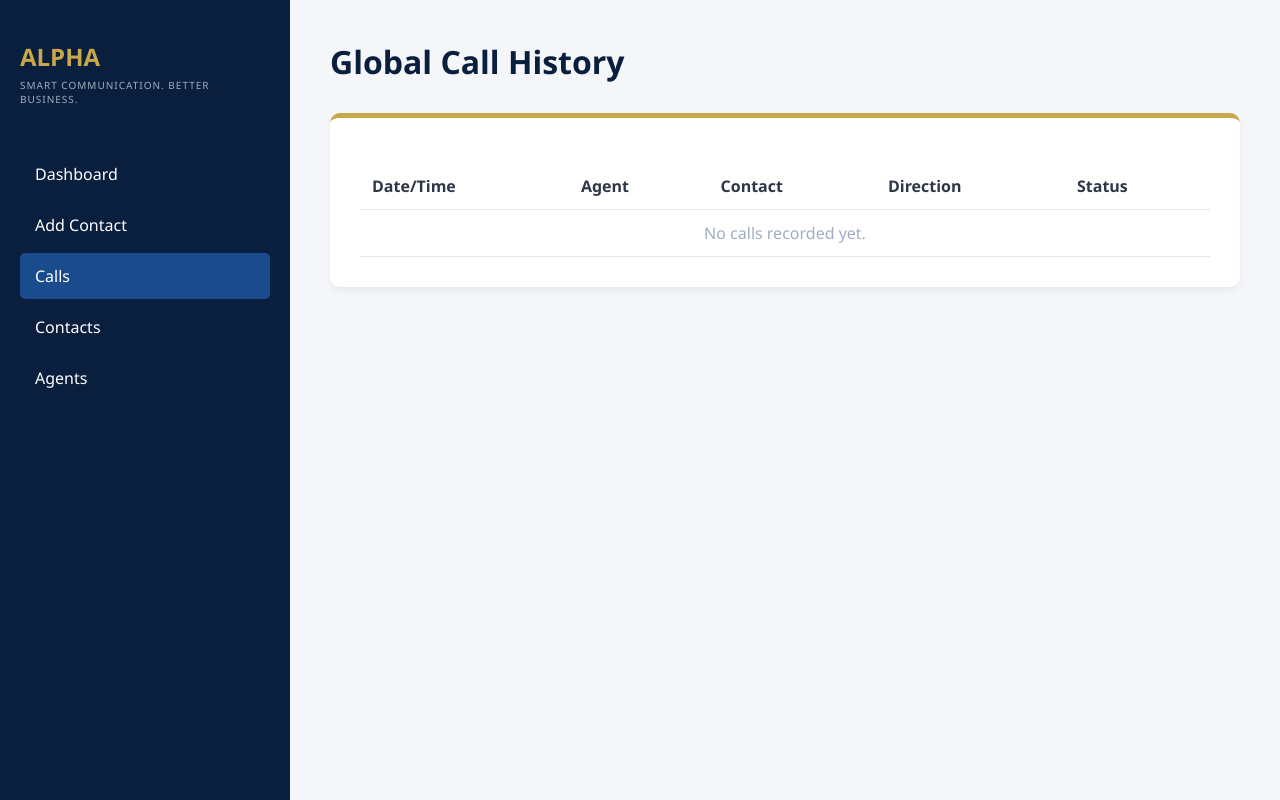
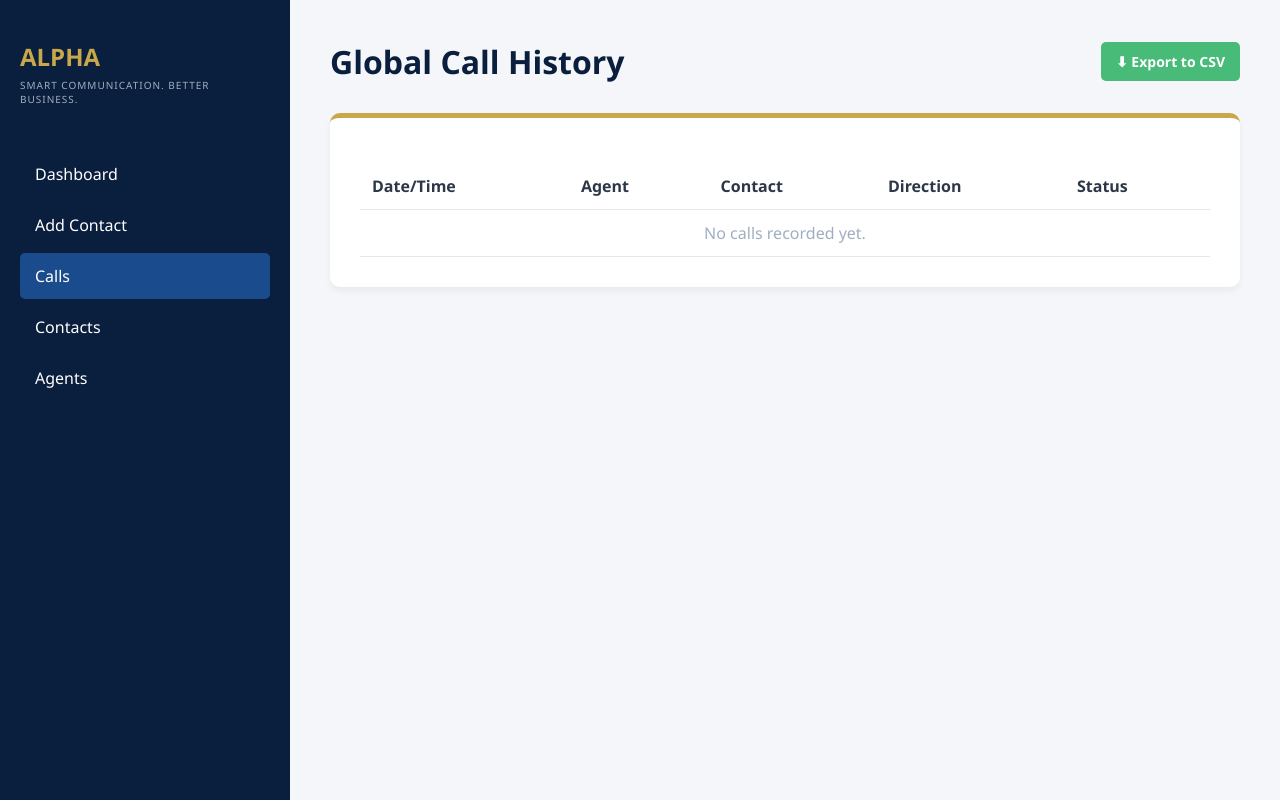
Before and after one commit to Iniobongcodex2/alpha-cloud-contact-center, a Django app: page /calls/ in a window 1280 px wide. Run offline with Django 5.2, Linux system fonts and the light colour scheme.

Commit message:
Added CSV export feature for call history

```diff
--- a/core/templates/core/calls.html
+++ b/core/templates/core/calls.html
@@ -17,6 +17,12 @@
         table { width: 100%; border-collapse: collapse; margin-top: 15px; }
         th, td { text-align: left; padding: 12px; border-bottom: 1px solid #e2e8f0; }
         th { color: {{ colors.dark_gray }}; font-weight: 600; }
+        .btn-export {
+            background-color: #48bb78; color: white; padding: 10px 15px;
+            border: none; border-radius: 5px; cursor: pointer; text-decoration: none;
+            font-weight: bold; font-size: 14px;
+        }
+        .btn-export:hover { background-color: #38a169; }
     </style>
 </head>
 <body>
@@ -35,6 +41,7 @@
     <div class="main-content">
         <div class="header">
             <h1>Global Call History</h1>
+            <a href="/export-calls/" class="btn-export">⬇ Export to CSV</a>
         </div>
         <div class="card">
             <table>
--- a/core/urls.py
+++ b/core/urls.py
@@ -10,6 +10,7 @@ urlpatterns = [
     path('settings/', views.organization_settings, name='organization_settings'),
     path('ai-review/', views.ai_review, name='ai_review'),
     path('calls/', views.calls, name='calls'),
+    path('export-calls/', views.export_calls_csv, name='export_calls_csv'),
     path('contacts/', views.contacts, name='contacts'),
     path('agents/', views.agents, name='agents'),
     path('api/trigger-call/', views.trigger_call, name='trigger_call'),
--- a/core/views.py
+++ b/core/views.py
@@ -210,3 +210,35 @@ def add_organization(request):
         'form': form,
     }
     return render(request, 'core/add_organization.html', context)
+
+
+# --- STAGE 10: CSV EXPORT ---
+import csv
+from django.http import HttpResponse
+
+def export_calls_csv(request):
+    # Create the HttpResponse object with the appropriate CSV header.
+    response = HttpResponse(content_type='text/csv')
+    response['Content-Disposition'] = 'attachment; filename="alpha_call_history.csv"'
+
+    writer = csv.writer(response)
+    writer.writerow(['Call ID', 'Date/Time', 'Direction', 'Agent', 'Contact', 'Status', 'Duration (s)'])
+
+    # Fetch calls (you can filter by organization here later)
+    calls = CallRecord.objects.all().order_by('-started_at')
+
+    for call in calls:
+        agent_name = call.agent.user.username if call.agent else "Unassigned"
+        contact_name = f"{call.contact.first_name} {call.contact.last_name}" if call.contact else "Unknown"
+
+        writer.writerow([
+            call.id,
+            call.started_at.strftime("%Y-%m-%d %H:%M:%S"),
+            call.direction,
+            agent_name,
+            contact_name,
+            call.status,
+            call.duration_seconds
+        ])
+
+    return response
```
